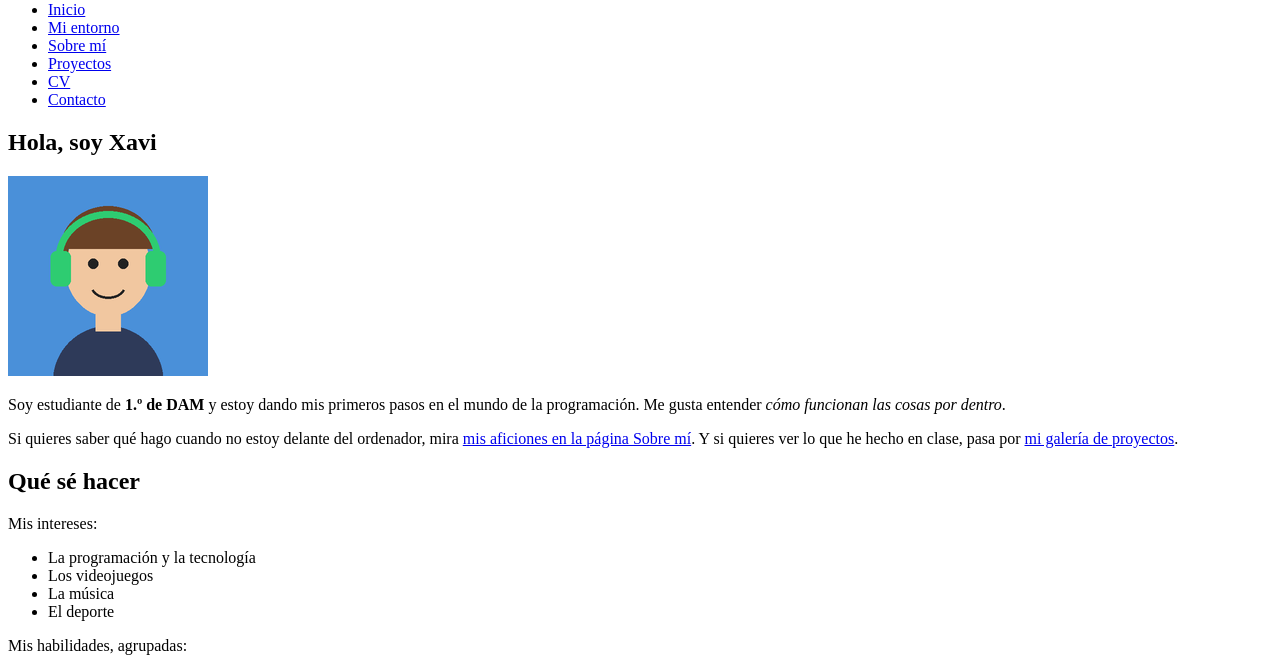
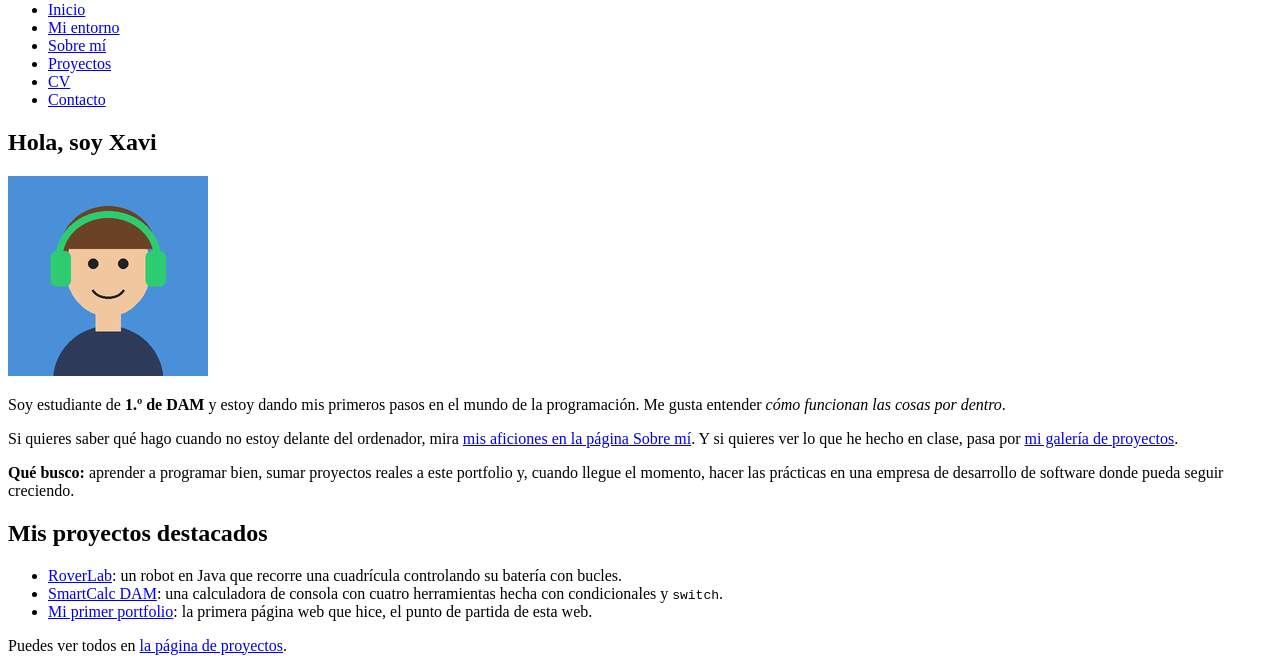
Before and after one commit to almelaxavimarti-beep/portfolio, a plain HTML site: page index.html in a window 1280 px wide. Shown: the part 105-773 px from the top of the page. Drawn offline with Linux system fonts and the light colour scheme.

Commit message:
Añade qué busco y proyectos destacados en la portada

```diff
--- a/index.html
+++ b/index.html
@@ -1,4 +1,4 @@
-<!-- Xavi Almela Marti · Actividad 7 · 27/10/2026 -->
+<!-- Xavi Almela Marti · Integradora Tema 2 · Portfolio v1 · 28/10/2026 -->
 <!DOCTYPE html>
 <html lang="es">
 
@@ -39,6 +39,29 @@
         <a href="sobre-mi.html#aficiones">mis aficiones en la página Sobre mí</a>.
         Y si quieres ver lo que he hecho en clase, pasa por <a href="proyectos.html">mi galería de proyectos</a>.
       </p>
+      <p>
+        <strong>Qué busco:</strong> aprender a programar bien, sumar proyectos reales a este portfolio y,
+        cuando llegue el momento, hacer las prácticas en una empresa de desarrollo de software donde pueda seguir creciendo.
+      </p>
+    </section>
+
+    <section>
+      <h2>Mis proyectos destacados</h2>
+      <ul>
+        <li>
+          <a href="proyectos.html#roverlab">RoverLab</a>:
+          un robot en Java que recorre una cuadrícula controlando su batería con bucles.
+        </li>
+        <li>
+          <a href="proyectos.html#smartcalc">SmartCalc DAM</a>:
+          una calculadora de consola con cuatro herramientas hecha con condicionales y <code>switch</code>.
+        </li>
+        <li>
+          <a href="proyectos.html#portfolio-actividad-5">Mi primer portfolio</a>:
+          la primera página web que hice, el punto de partida de esta web.
+        </li>
+      </ul>
+      <p>Puedes ver todos en <a href="proyectos.html">la página de proyectos</a>.</p>
     </section>
 
     <section>
@@ -95,7 +118,7 @@
     <aside>
       <h2>Ahora estoy aprendiendo</h2>
       <ul>
-        <li>Arrays en Java (Programación).</li>
+        <li>Arrays y <code>ArrayList</code> en Java (Programación).</li>
         <li>Comandos y tuberías de Linux (Sistemas Informáticos).</li>
         <li>HTML semántico (Lenguajes de marcas).</li>
       </ul>
```
